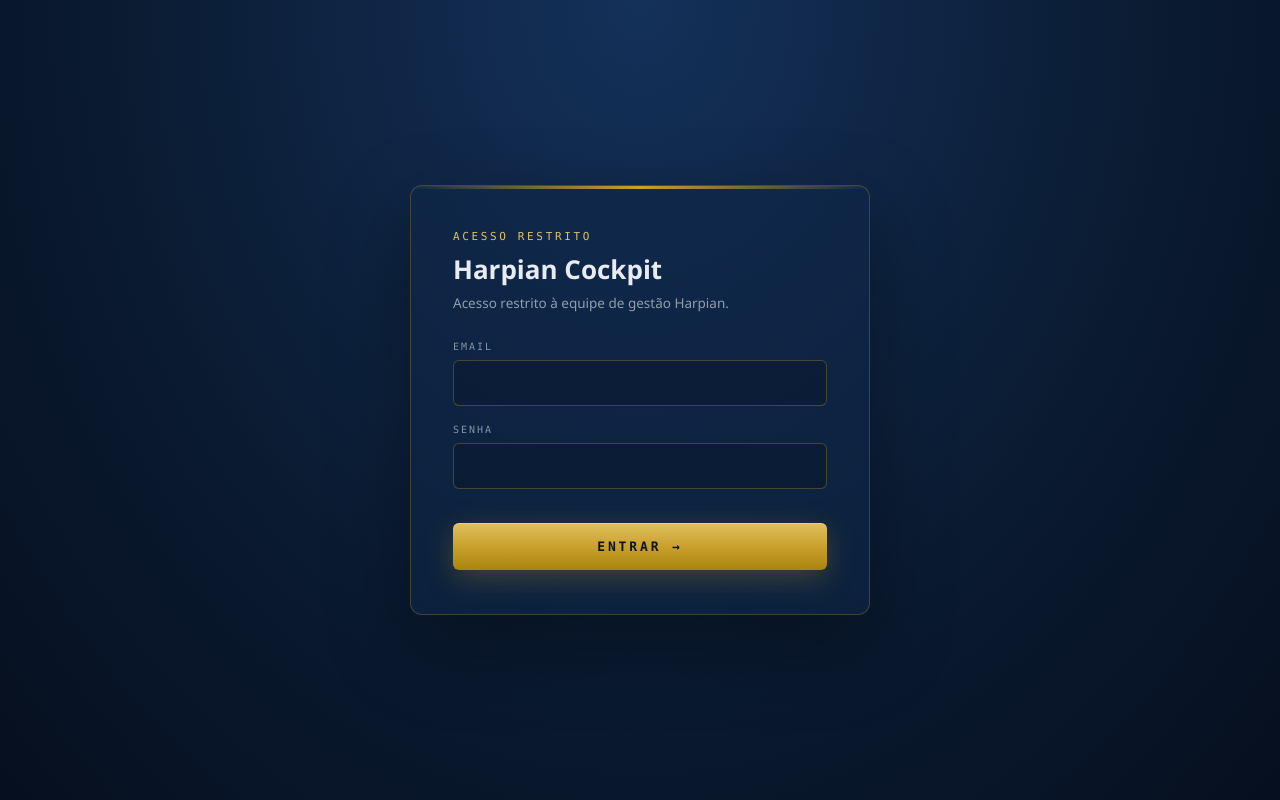
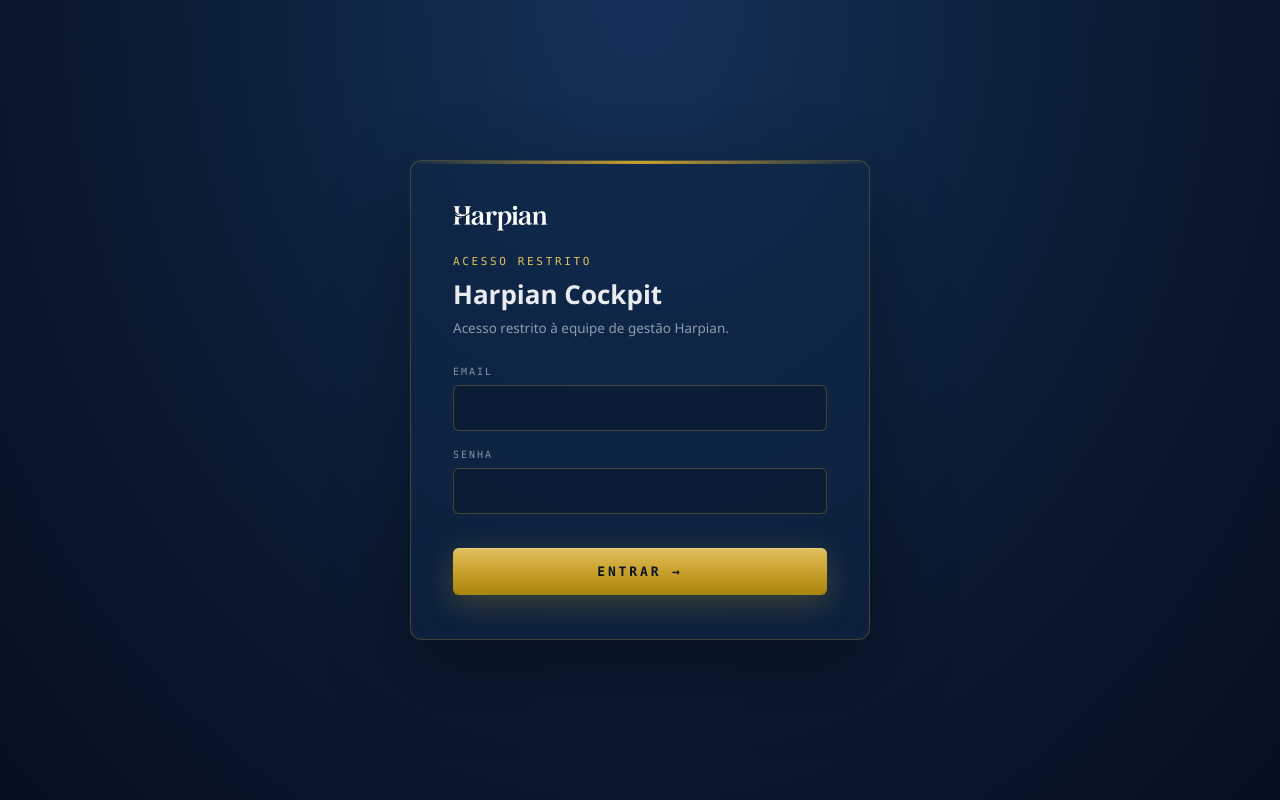
Before and after one commit to jfdconsult/harpian-cockpit, a Next.js app: page /login in a window 1280 px wide. Built offline with nearby package versions, Linux system fonts and the light colour scheme.

Commit message:
feat: insere logotipo da Harpian na tela de login
Mesmo ajuste do repo da apresentacao e do terminal: adiciona o
logotipo oficial (public/harpian-logo-white.svg) acima do "Acesso
restrito".

```diff
--- a/app/login/page.tsx
+++ b/app/login/page.tsx
@@ -90,6 +90,12 @@
             background: "linear-gradient(90deg, transparent, #C9A02C, transparent)",
             borderRadius: "12px 12px 0 0",
           }}
+        />
+
+        <img
+          src="/harpian-logo-white.svg"
+          alt="Harpian"
+          style={{ height: 26, width: "auto", display: "block", marginBottom: 24 }}
         />
 
         <div
```
Also changed, not shown: public/harpian-logo-white.svg (added).
